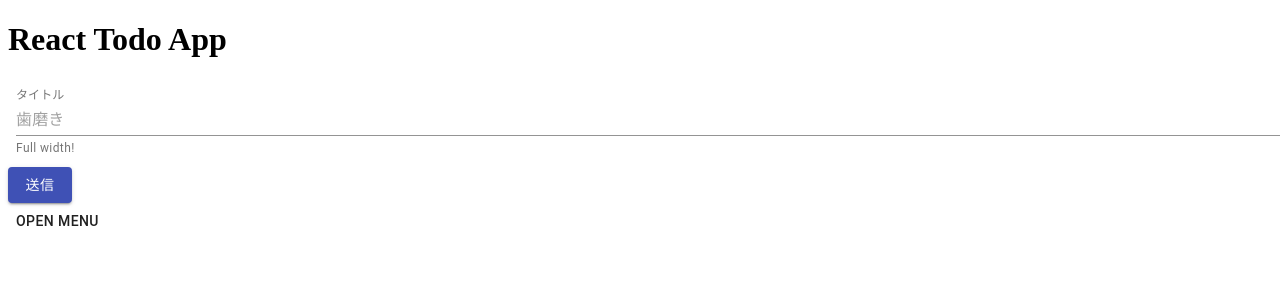
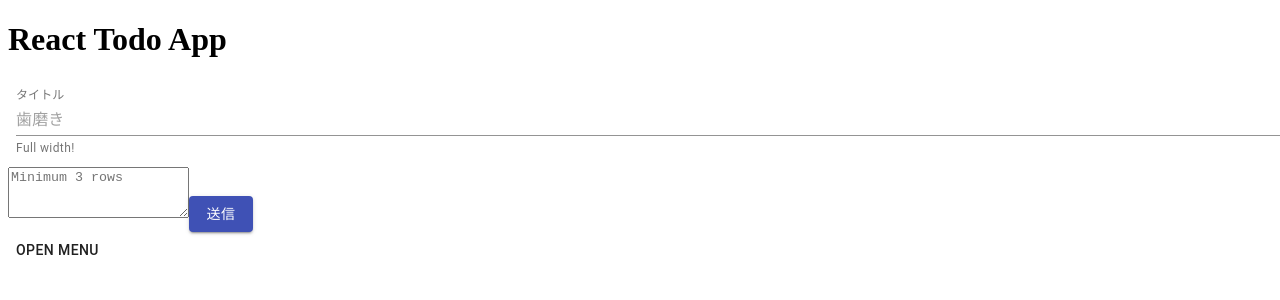
Before and after one commit to ncdcdev/react-study-todo-app, a React app: page / in a window 1280 px wide. Shown: the top 300 px of the page. Built offline with nearby package versions, Linux system fonts and the light colour scheme.

Commit message:
#72 環境構築

```diff
--- a/src/components/Form.js
+++ b/src/components/Form.js
@@ -1,8 +1,7 @@
 import React from 'react';
-import { TextField, Button } from '@material-ui/core';
+import { TextField, Button, TextareaAutosize } from '@material-ui/core';
 
 const Form = props => (
-  <form className="siimple-form">
   <div className="siimple-form-field">
     <TextField
       id="standard-full-width"
@@ -16,11 +15,11 @@ const Form = props => (
         shrink: true,
       }}
     />
+    <TextareaAutosize aria-label="minimum height" rows={3} placeholder="Minimum 3 rows" />
     <Button variant="contained" color="primary" onClick={console.log(333)}>
       送信
     </Button>
   </div>
-  </form>
 );
 
 export default Form;
```
Lines whose indentation alone changed are shown as unchanged.
